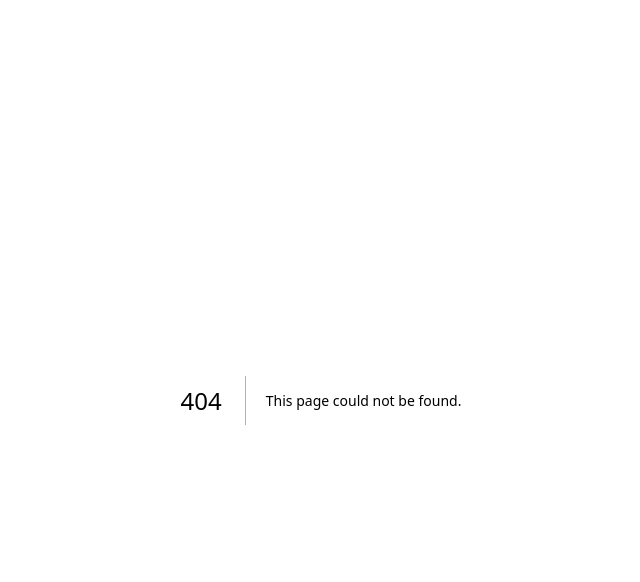
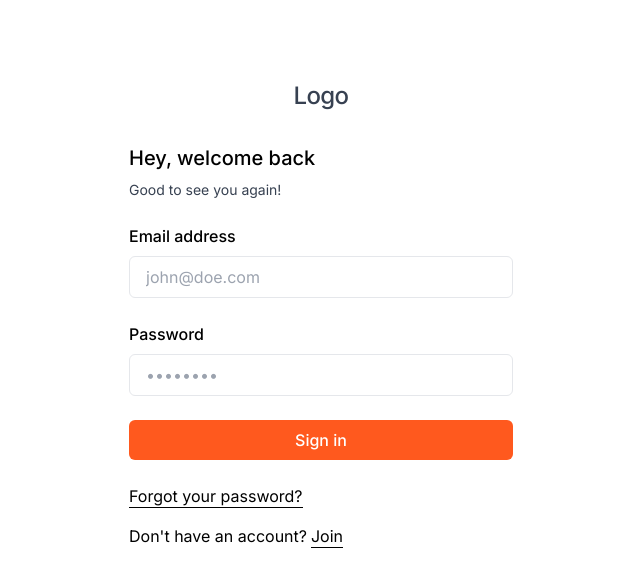
Before and after one commit to geekychakri/pocketfeed, a Next.js app: page /signin in a window 1280 px wide. Before the commit this address had no page. Shown: the top 582 px of the page, without its empty margins (319-959 px from the left). Built offline with nearby package versions, Linux system fonts and the light colour scheme.

Commit message:
feat: auth pages

```diff
--- a/src/app/globals.css
+++ b/src/app/globals.css
@@ -13,3 +13,10 @@
     text-wrap: balance;
   }
 }
+
+.custom-underline {
+  background-image: linear-gradient(#000, #000);
+  background-size: 100% 1px;
+  background-position: left bottom;
+  background-repeat: no-repeat;
+}
--- /dev/null
+++ b/src/app/join/page.tsx
@@ -0,0 +1,50 @@
+import Link from "next/link";
+
+export default function Join() {
+  return (
+    <main className="flex flex-col gap-8 items-center justify-center py-20">
+      <h1 className="text-2xl font-medium tracking-tight">Logo</h1>
+      <form className="flex flex-col gap-6 max-w-96 w-full">
+        <label htmlFor="email" className="flex flex-col gap-2">
+          <span className="font-medium">Email address</span>
+          <input
+            type="email"
+            id="email"
+            required
+            placeholder="john@doe.com"
+            className="px-4 py-2 rounded-md border focus:border-primary outline-none duration-100"
+          />
+        </label>
+        <label htmlFor="username" className="flex flex-col gap-2">
+          <span className="font-medium">Username</span>
+          <input
+            type="text"
+            id="username"
+            required
+            placeholder="johndoe"
+            className="px-4 py-2 rounded-md border focus:border-primary outline-none duration-100"
+          />
+        </label>
+        <label htmlFor="password" className="flex flex-col gap-2">
+          <span className="font-medium">Password (8+ chars)</span>
+          <input
+            type="password"
+            id="password"
+            required
+            placeholder="••••••••"
+            className="px-4 py-2 rounded-md border focus:border-primary outline-none duration-100"
+          />
+        </label>
+        <button className="bg-primary font-medium text-white px-4 py-2 rounded-md">
+          Create a free account
+        </button>
+        <span className="flex gap-1">
+          <span>Already have an account?</span>
+          <Link href="/signin" className="custom-underline">
+            Sign in
+          </Link>
+        </span>
+      </form>
+    </main>
+  );
+}
--- /dev/null
+++ b/src/app/signin/page.tsx
@@ -0,0 +1,51 @@
+import Link from "next/link";
+
+export default function SignIn() {
+  return (
+    <main className="flex flex-col gap-8 items-center justify-center py-20">
+      <h1 className="text-2xl font-medium tracking-tight text-gray-700">
+        Logo
+      </h1>
+      <form className="flex flex-col gap-6 max-w-96 w-full">
+        <p className="flex flex-col gap-2">
+          <span className="text-xl font-medium">Hey, welcome back</span>
+          <span className="text-sm text-gray-700">Good to see you again!</span>
+        </p>
+        <label htmlFor="email" className="flex flex-col gap-2">
+          <span className="font-medium">Email address</span>
+          <input
+            type="email"
+            id="email"
+            required
+            placeholder="john@doe.com"
+            className="px-4 py-2 rounded-md border focus:border-primary outline-none duration-100"
+          />
+        </label>
+        <label htmlFor="password" className="flex flex-col gap-2">
+          <span className="font-medium">Password</span>
+          <input
+            type="password"
+            id="password"
+            required
+            placeholder="••••••••"
+            className="px-4 py-2 rounded-md border focus:border-primary outline-none duration-100"
+          />
+        </label>
+        <button className="bg-primary font-medium text-white px-4 py-2 rounded-md">
+          Sign in
+        </button>
+        <div className="self-start flex flex-col gap-4">
+          <Link href="/new-password" className="custom-underline self-start">
+            Forgot your password?
+          </Link>
+          <span className="flex gap-1">
+            <span>Don&apos;t have an account?</span>
+            <Link href="/join" className="custom-underline">
+              Join
+            </Link>
+          </span>
+        </div>
+      </form>
+    </main>
+  );
+}
--- a/src/components/Navigation/Navigation.tsx
+++ b/src/components/Navigation/Navigation.tsx
@@ -1,14 +1,22 @@
+import Link from "next/link";
+
 export default function Navigation() {
   return (
     <nav className="flex justify-between px-6 py-4 font-medium">
       <div>Pocket Feed</div>
       <div className="flex gap-6">
-        <span className="border px-4 py-2 w-24 text-center rounded-lg cursor-pointer">
+        <Link
+          href="signin"
+          className="border px-4 py-2 w-24 text-center rounded-lg cursor-pointer"
+        >
           Sign in
-        </span>
-        <span className="border px-4 py-2 w-24 text-center rounded-lg cursor-pointer bg-primary text-white">
+        </Link>
+        <Link
+          href="/join"
+          className="border px-4 py-2 w-24 text-center rounded-lg cursor-pointer bg-primary text-white"
+        >
           Join
-        </span>
+        </Link>
       </div>
     </nav>
   );
```
